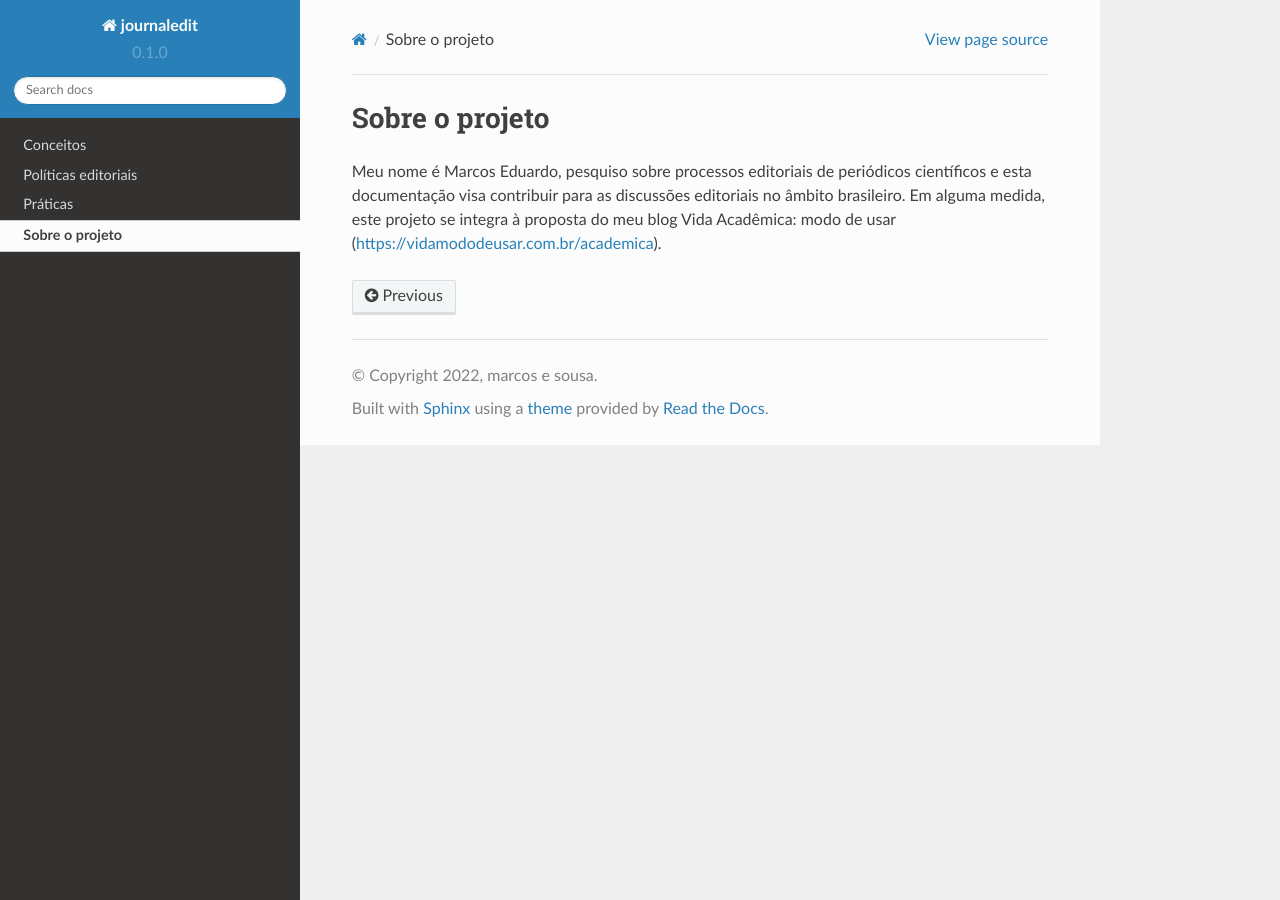
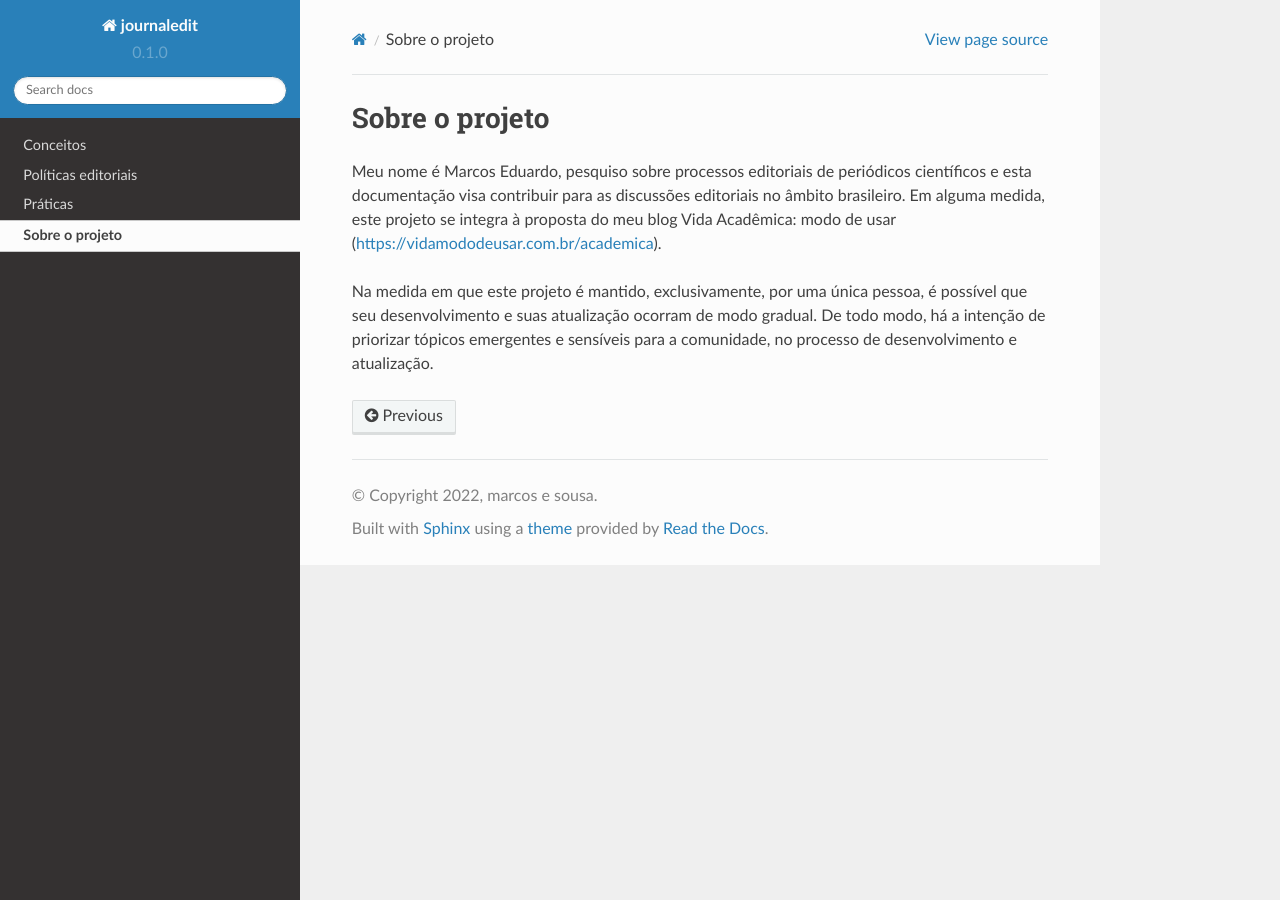
Before and after one commit to marcosesousa/journaledit, a Sphinx documentation site: the page built from docs/source/about.rst, in a window 1280 px wide. Built offline with Sphinx 7.4.7 and the Read the Docs theme 2.0.0, drawn with Linux system fonts in a browser that asks for light colours.

Commit message:
Update about.rst

```diff
--- a/docs/source/about.rst
+++ b/docs/source/about.rst
@@ -3,3 +3,5 @@ Sobre o projeto
 ===============
 
 Meu nome é Marcos Eduardo, pesquiso sobre processos editoriais de periódicos científicos e esta documentação visa contribuir para as discussões editoriais no âmbito brasileiro. Em alguma medida, este projeto se integra à proposta do meu blog Vida Acadêmica: modo de usar (https://vidamododeusar.com.br/academica).
+
+Na medida em que este projeto é mantido, exclusivamente, por uma única pessoa, é possível que seu desenvolvimento e suas atualização ocorram de modo gradual. De todo modo, há a intenção de priorizar tópicos emergentes e sensíveis para a comunidade, no processo de desenvolvimento e atualização.
```
